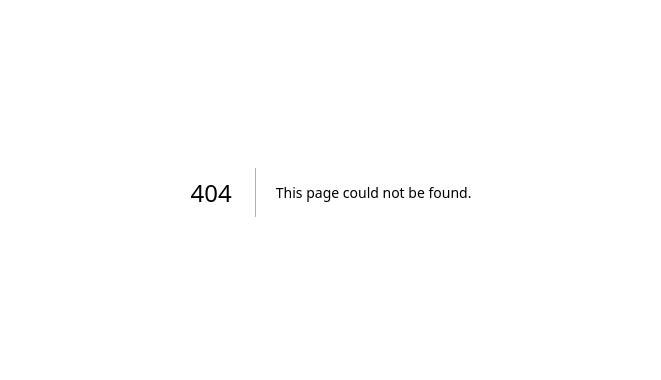
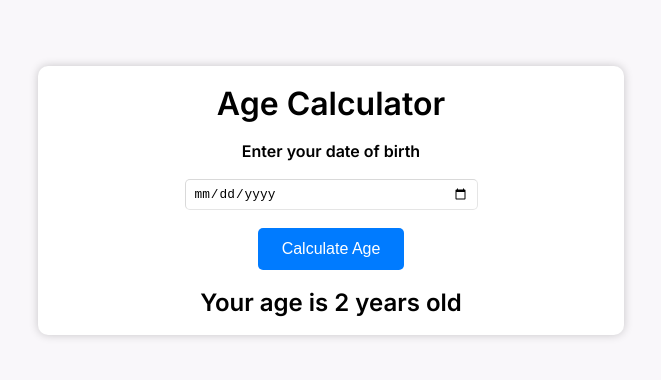
Before and after one commit to rahuljindal1/nextjs14-practice-projects, a Next.js app: page /age-calculator in a window 1280 px wide. Before the commit this address had no page. Shown: the part 208-588 px from the top of the page, without its empty margins (309-970 px from the left). Built offline with nearby package versions, Linux system fonts and the light colour scheme.

Commit message:
chore: Add base components for age calculator

```diff
--- /dev/null
+++ b/src/app/age-calculator/components/AgeCalculatorCard/index.tsx
@@ -0,0 +1,15 @@
+"use client";
+
+import styles from "./styles.module.css";
+
+export default function AgeCalculatorCard() {
+  return (
+    <main className={styles.mainContainer}>
+      <div className={styles.title}>Age Calculator</div>
+      <div className={styles.subTitle}>Enter your date of birth</div>
+      <input className={styles.dateInput} type="date" />
+      <button className={styles.btn}>Calculate Age</button>
+      <div className={styles.result}>Your age is 2 years old</div>
+    </main>
+  );
+}
--- /dev/null
+++ b/src/app/age-calculator/components/AgeCalculatorCard/styles.module.css
@@ -0,0 +1,44 @@
+.mainContainer {
+  background-color: white;
+  border-radius: 10px;
+  padding: 18px;
+  box-shadow: 0 0 10px rgba(0, 0, 0, 0.2);
+  min-width: 550px;
+  gap: 18px;
+  display: flex;
+  flex-direction: column;
+  align-items: center;
+
+  .title {
+    font-size: 2em;
+    font-weight: 600;
+  }
+
+  .subTitle {
+    font-weight: 600;
+  }
+
+  .dateInput {
+    min-width: 50%;
+    font-size: 0.8rem;
+    padding: 6px 8px;
+    border-width: 1px;
+    border-color: rgba(0, 0, 0, 0.15);
+    border-radius: 5px;
+  }
+
+  .btn {
+    padding: 12px 24px;
+    font-size: 1rem;
+    background-color: #007bff;
+    color: white;
+    border: none;
+    cursor: pointer;
+    border-radius: 5px;
+  }
+
+  .result {
+    font-size: 1.5rem;
+    font-weight: 600;
+  }
+}
--- /dev/null
+++ b/src/app/age-calculator/page.tsx
@@ -0,0 +1,10 @@
+import AgeCalculatorCard from "./components/AgeCalculatorCard";
+import styles from "./styles.module.css";
+
+export default function AgeCalculator() {
+  return (
+    <main className={styles.mainContainer}>
+      <AgeCalculatorCard />
+    </main>
+  );
+}
--- /dev/null
+++ b/src/app/age-calculator/styles.module.css
@@ -0,0 +1,7 @@
+.mainContainer {
+  height: 100vh;
+  display: flex;
+  justify-content: center;
+  align-items: center;
+  background-color: #f9f7fa;
+}
--- a/src/app/page.tsx
+++ b/src/app/page.tsx
@@ -11,6 +11,9 @@ export default function Home() {
         <li className={classes.projectListItem}>
           <Link href="/tip-calculator">Tip Calculator</Link>
         </li>
+        <li className={classes.projectListItem}>
+          <Link href="/age-calculator">Age Calculator</Link>
+        </li>
       </ul>
     </main>
   );
```
